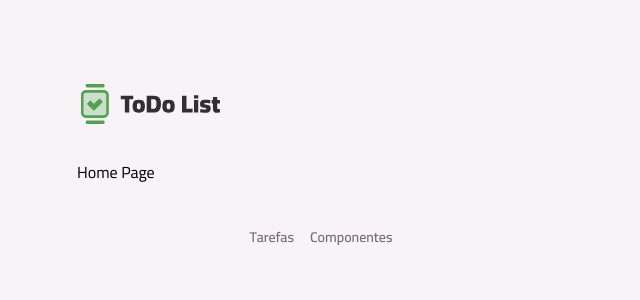
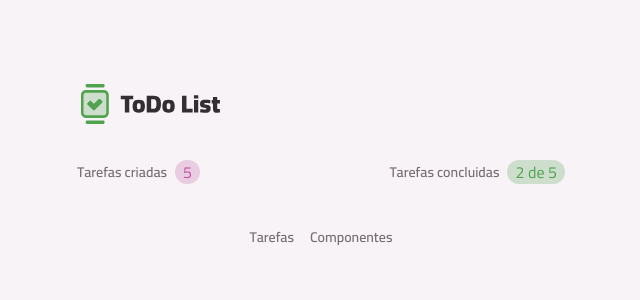
Before and after one commit to juniorbonini/todo-list, a React (Vite) app: page / in a window 1280 px wide. Shown: the top 300 px of the page, without its empty margins (319-959 px from the left). Built offline with nearby package versions, Linux system fonts and the light colour scheme.

Commit message:
Montando layout - Criando componente de resumo das tarefas.

```diff
--- a/src/components/Badge.tsx
+++ b/src/components/Badge.tsx
@@ -14,7 +14,7 @@
         secundary: "bg-pink-light",
       },
       size: {
-        sm: "py-1 px-2",
+        sm: "py-0.05 px-2",
       },
     },
 
--- /dev/null
+++ b/src/core-components/tasks-summary.tsx
@@ -0,0 +1,17 @@
+import Badge from "../components/Badge";
+import Text from "../components/Text";
+
+export default function TasksSummary() {
+  return (
+    <>
+      <div className="flex items-center gap-2">
+        <Text variant="body-sm-bold">Tarefas criadas</Text>
+        <Badge variant="secundary">5</Badge>
+      </div>
+      <div className="flex items-center gap-2">
+        <Text variant="body-sm-bold">Tarefas concluidas</Text>
+        <Badge variant="primary">2 de 5</Badge>
+      </div>
+    </>
+  );
+}
--- a/src/pages/page-home.tsx
+++ b/src/pages/page-home.tsx
@@ -1,5 +1,12 @@
 import Container from "../components/Container";
+import TasksSummary from "../core-components/tasks-summary";
 
 export default function Home() {
-  return <Container>Home Page</Container>;
+  return (
+    <Container as="article" className='space-y-3'>
+      <header className="flex items-center justify-between">
+        <TasksSummary />
+      </header>
+    </Container>
+  );
 }
```
